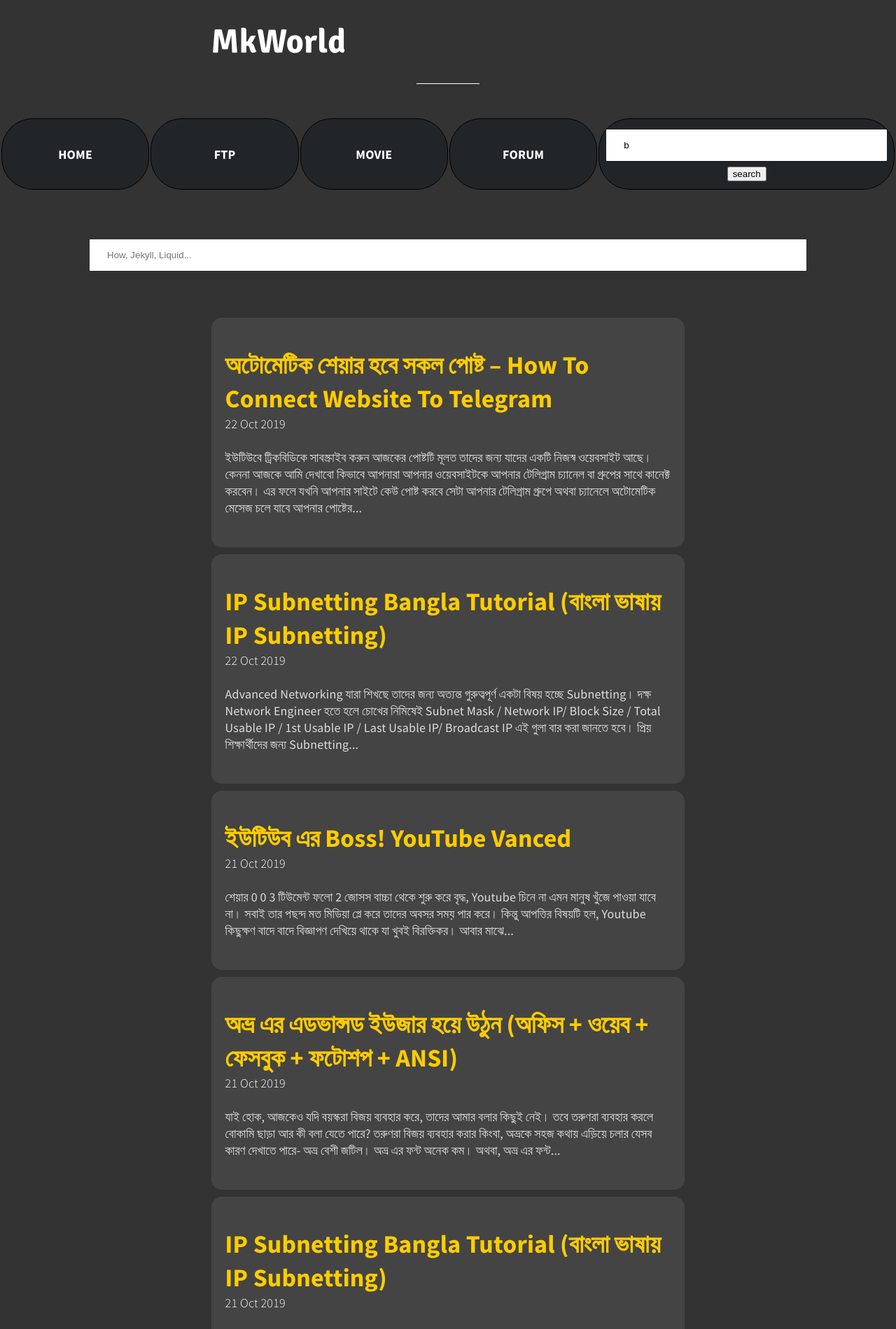
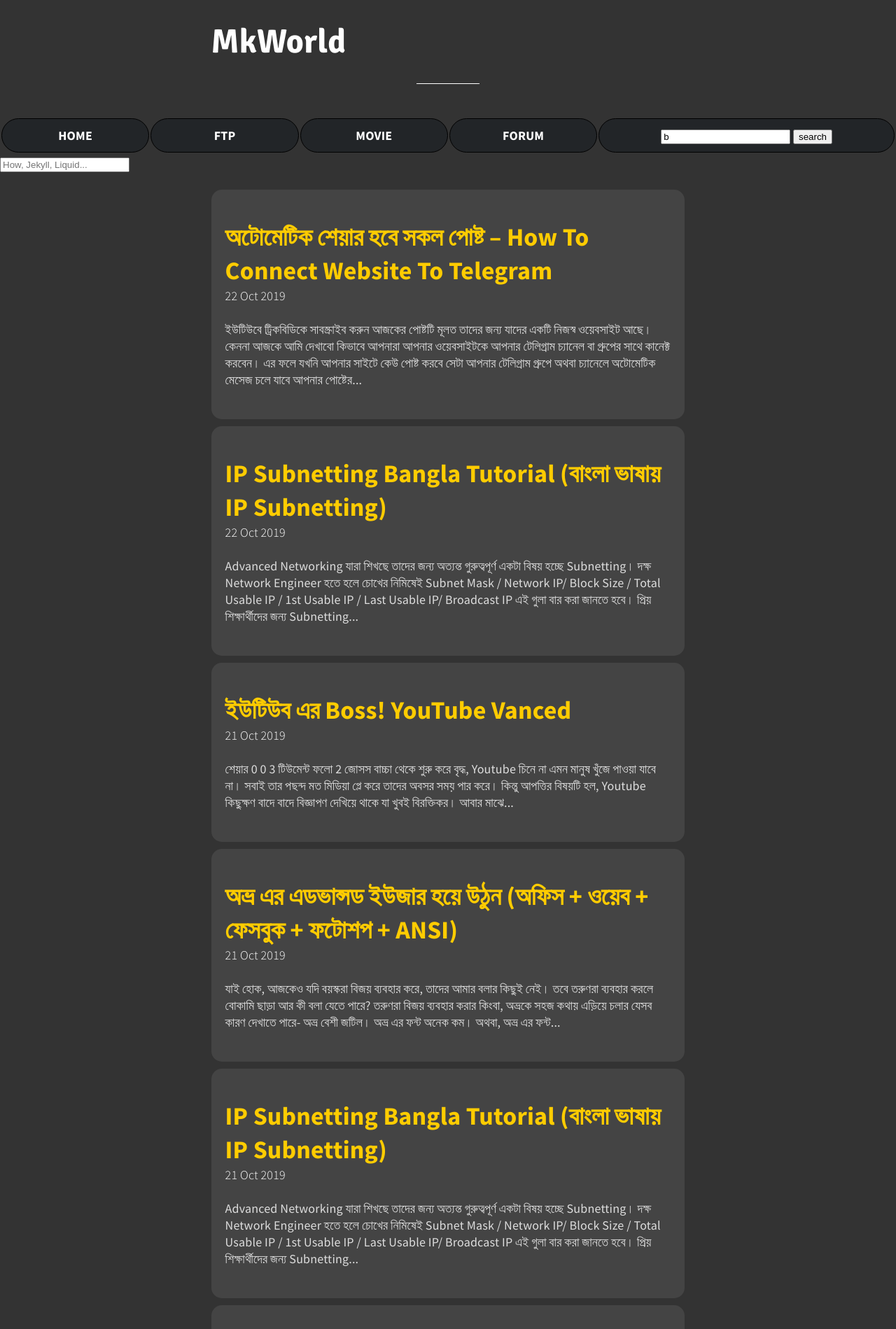
Before and after one commit to bdmilan/blog, a Jekyll site: the page built from index.html, in a window 1280 px wide. Shown: the top 1899 px of the page at 70% size. Built offline with Jekyll 4.4.1, drawn with Linux system fonts in a browser that asks for light colours; a script that is not in the unit is left out; the list of posts is cut into pages by our own code.

Commit message:
Update header.html

```diff
--- a/_includes/header.html
+++ b/_includes/header.html
@@ -57,60 +57,7 @@
 <ul id="results-container"></ul>
 </div>
 </div>
-<style>
 
-#search-container {
-    max-width: 100%;
-}
-
-input[type=text] {
-
-    outline: none;
-    padding: 15px 25px;
-    margin: 5px 1px 3px 0px;
-    border: none;
-    width: 100%;
-    border-radius: 1px;
-    box-shadow: 0 1px 0px 0 rgba(0,0,0,0.16), 0 0 0 1px rgba(0,0,0,0.08);
-
-}
-
-input[type=text]:hover {
-    outline: none;
-    border: none;
-    margin: 5px 1px 3px 0px;
-    padding: 15px 25px;
-    -webkit-transition: all 0.30s ease-in-out;
-    -moz-transition: all 0.30s ease-in-out;
-    -ms-transition: all 0.30s ease-in-out;
-    -o-transition: all 0.30s ease-in-out;
-     box-shadow: 0 2px 2px 0 rgba(0,0,0,0.16), 0 0 0 1px rgba(0,0,0,0.08);
-}
-
-input[type=text]:focus {
-    box-shadow: 0 2px 2px 0 rgba(0,0,0,0.16), 0 0 0 1px rgba(0,0,0,0.08);
-    margin: 5px 1px 3px 0px;
-    padding: 15px 25px;
-    border: none;
-    outline: none;
-        -webkit-transition: all 0.30s ease-in-out;
-    -moz-transition: all 0.30s ease-in-out;
-    -ms-transition: all 0.30s ease-in-out;
-    -o-transition: all 0.30s ease-in-out;
-}
-
-@media screen and (max-width: 600px) {
-    input[type=text]{
-            width: 100%;
-            box-sizing: border-box;
-    }
-    }
-
-.demo-wrapper {
-		  max-width: 80%;
-		  margin: 5% auto;
-	  }
-</style>
 <script src="/demo/search-script.min.js" type="text/javascript"></script>
 <script>
 SimpleJekyllSearch({
```
